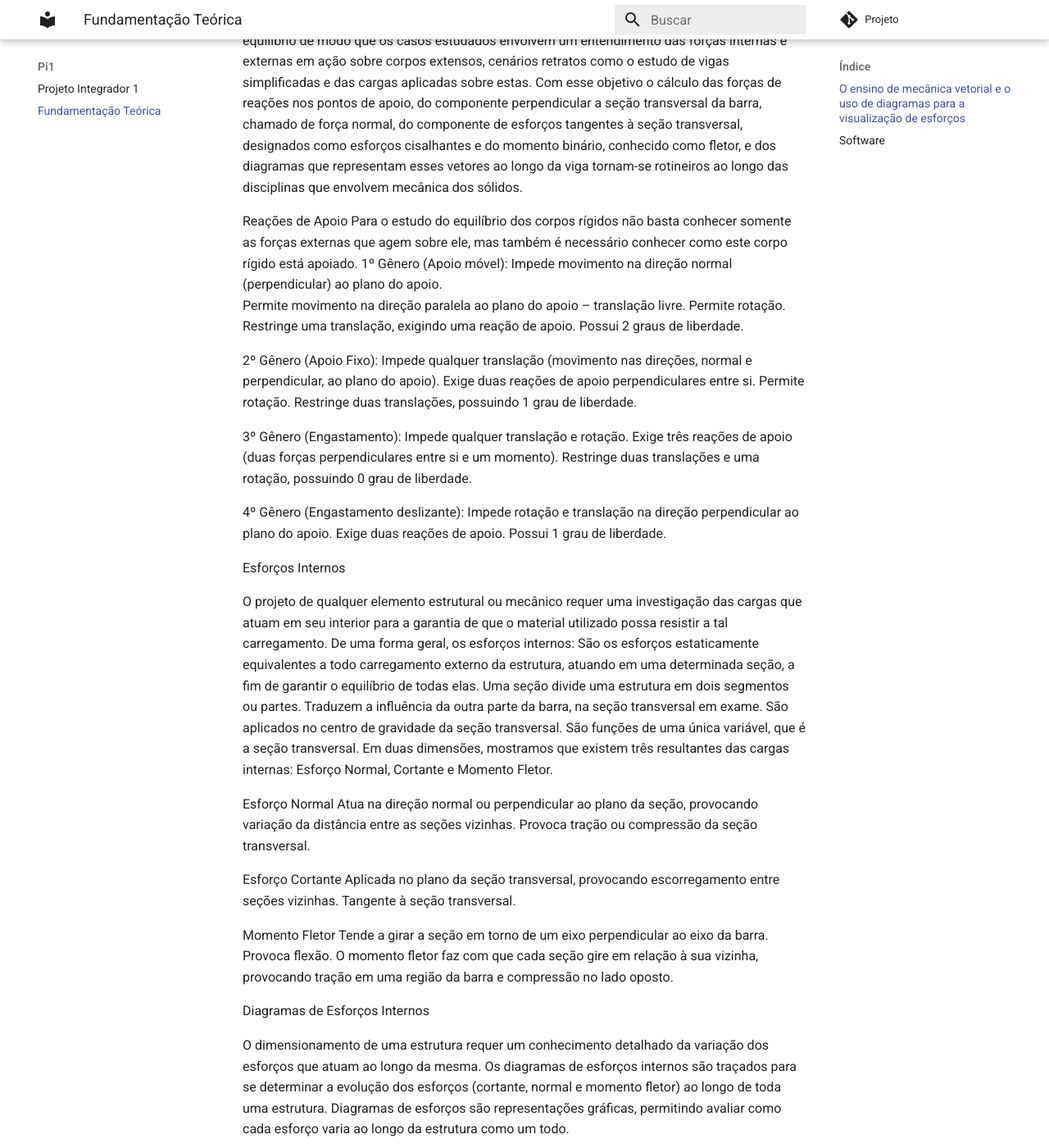
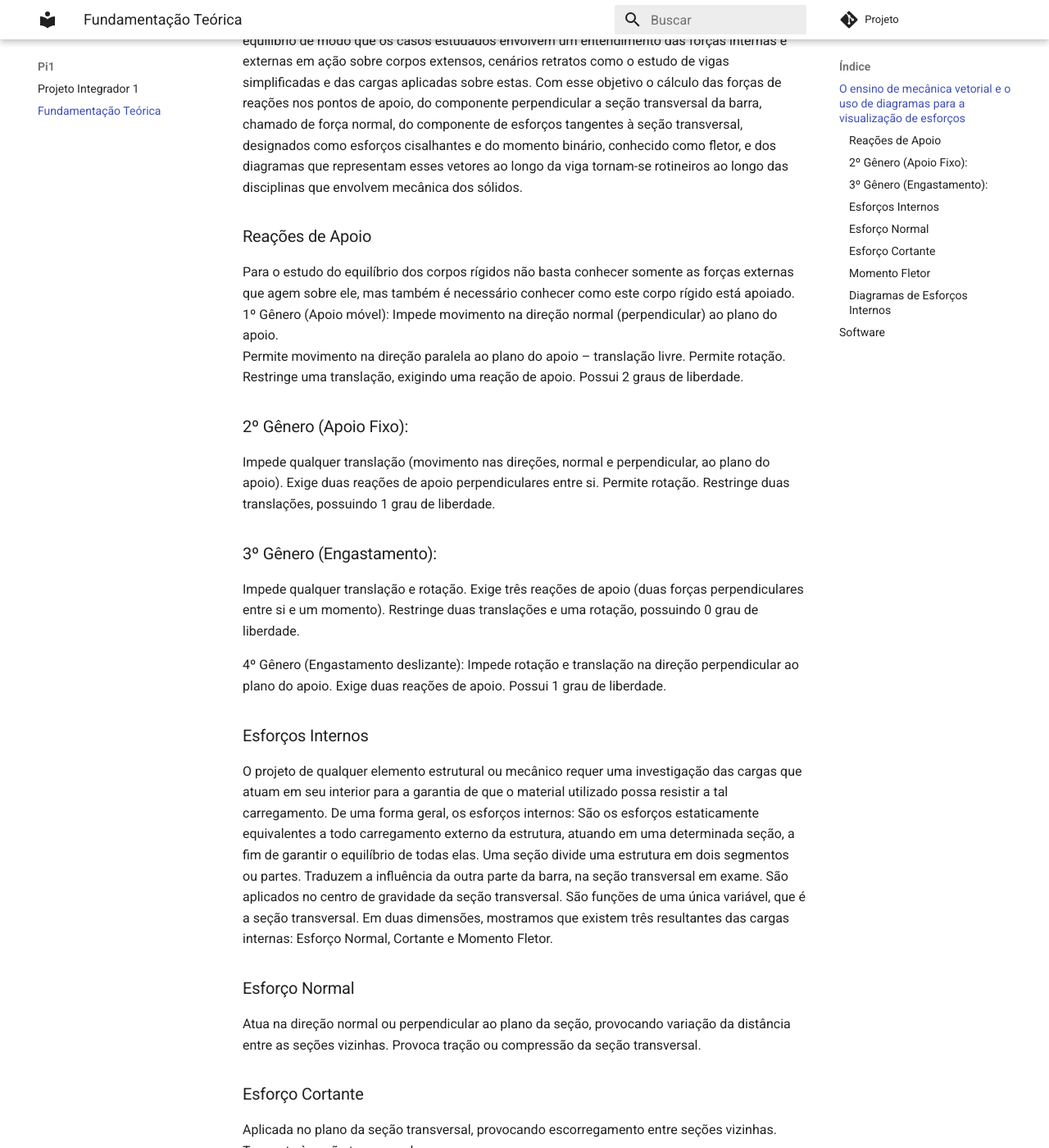
Before and after one commit to ssol-organization/Wiki, an MkDocs documentation site: the page built from docs/fundamentacao_teorica.md, in a window 1280 px wide and 1400 px high, scrolled down 357 px. Shown: the whole window at 82% size. Built offline with MkDocs 1.6.1 and Material for MkDocs 9.7.7, drawn with Linux system fonts in a browser that asks for light colours; comment, search, counter and statistics services are not loaded; some of the changed text lies outside the part shown.

Commit message:
Indentação

```diff
--- a/docs/fundamentacao_teorica.md
+++ b/docs/fundamentacao_teorica.md
@@ -6,7 +6,7 @@ No curso destas, a mecânica dos corpos rígidos é abordada para casos estátic
 Com esse objetivo o cálculo das forças de reações nos pontos de apoio, do componente perpendicular a seção transversal da barra, chamado de força normal, do componente de esforços tangentes à seção transversal, designados como esforços cisalhantes e do momento binário, conhecido como fletor, e dos diagramas que representam esses vetores ao longo da viga tornam-se rotineiros ao longo das disciplinas que envolvem mecânica dos sólidos.
 
 
-Reações de Apoio
+### Reações de Apoio
 Para o estudo do equilíbrio dos corpos rígidos não basta conhecer somente as forças externas que agem sobre ele, mas também é necessário conhecer como este corpo rígido está apoiado.
 1º Gênero (Apoio móvel):
 Impede movimento na direção normal (perpendicular) ao plano do apoio.
@@ -15,14 +15,14 @@ Permite rotação.
 Restringe uma translação, exigindo uma reação de apoio.
 Possui 2 graus de liberdade.
 
-2º Gênero (Apoio Fixo):
+### 2º Gênero (Apoio Fixo):
 Impede qualquer translação (movimento nas direções, normal e perpendicular, ao plano do apoio).
 Exige duas reações de apoio perpendiculares entre si.
 Permite rotação.
 Restringe duas translações, possuindo 1 grau de liberdade.
 
 
-3º Gênero (Engastamento):
+### 3º Gênero (Engastamento):
 Impede qualquer translação e rotação.
 Exige três reações de apoio (duas forças perpendiculares entre si e um momento).
 Restringe duas translações e uma rotação, possuindo 0 grau de liberdade.
@@ -32,8 +32,7 @@ Impede rotação e translação na direção perpendicular ao plano do apoio.
 Exige duas reações de apoio.
 Possui 1 grau de liberdade.
 
-Esforços Internos
-
+### Esforços Internos
 O projeto de qualquer elemento estrutural ou mecânico requer uma investigação das cargas que atuam em seu interior para a garantia de que o material utilizado possa resistir a tal carregamento.
 De uma forma geral, os esforços internos:
 São os esforços estaticamente equivalentes a todo carregamento externo da estrutura, atuando em uma determinada seção, a fim de garantir o equilíbrio de todas elas.
@@ -43,19 +42,19 @@ São aplicados no centro de gravidade da seção transversal.
 São funções de uma única variável, que é a seção transversal.
 Em duas dimensões, mostramos que existem três resultantes das cargas internas: Esforço Normal, Cortante e Momento Fletor.
 
-Esforço Normal
+### Esforço Normal
 Atua na direção normal ou perpendicular ao plano da seção, provocando variação da distância entre as seções vizinhas.  Provoca tração ou compressão da seção transversal.
 
-Esforço Cortante
+### Esforço Cortante
 Aplicada no plano da seção transversal, provocando escorregamento entre seções vizinhas.
 Tangente à seção transversal.
 
-Momento Fletor
+### Momento Fletor
 Tende a girar a seção em torno de um eixo perpendicular ao eixo da barra.
 Provoca flexão.
 O momento fletor faz com que cada seção gire em relação à sua vizinha, provocando tração em uma região da barra e compressão no lado oposto.
 
-Diagramas de Esforços Internos
+### Diagramas de Esforços Internos
 
 O dimensionamento de uma estrutura requer um conhecimento detalhado da variação dos esforços que atuam ao longo da mesma. Os diagramas de esforços internos são traçados para se determinar a evolução dos esforços (cortante, normal e momento fletor) ao longo de toda uma estrutura.
 Diagramas de esforços são representações gráficas, permitindo avaliar como cada esforço varia ao longo da estrutura como um todo.
```
